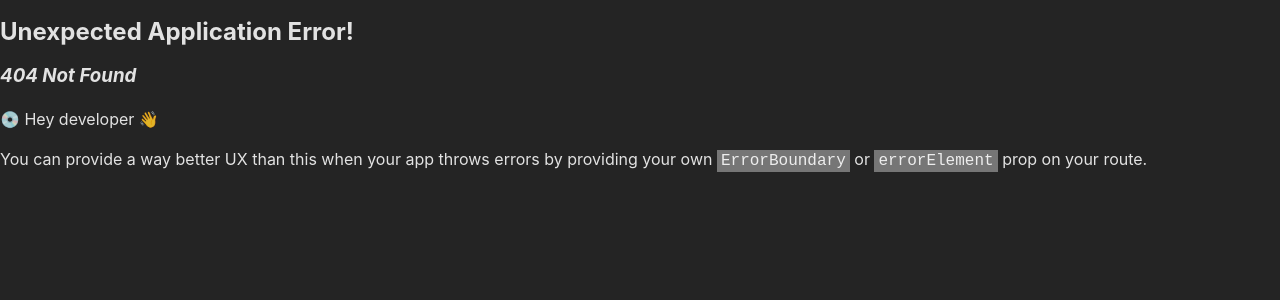
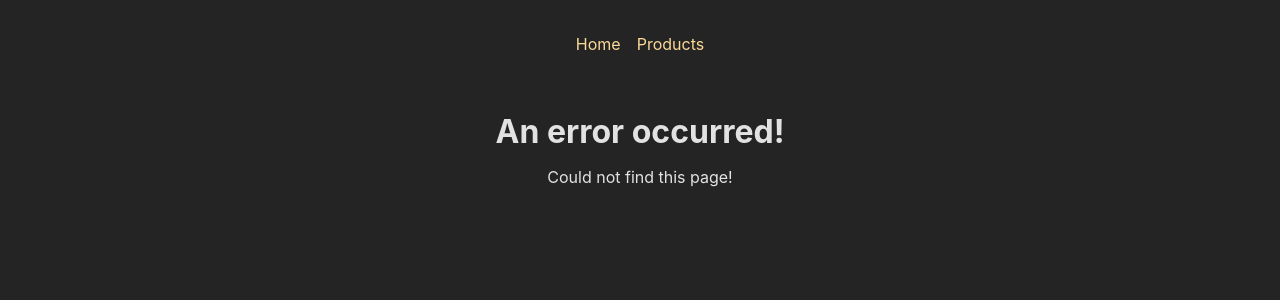
Before and after one commit to Mr-Rajat/21_1-router-dom, a React (Create React App) app: page /products/1 in a window 1280 px wide. Before the commit this address had no page. Shown: the top 300 px of the page. Built offline with nearby package versions, Linux system fonts and the light colour scheme.

Commit message:
added error page for loading with wrong route

```diff
--- a/src/App.js
+++ b/src/App.js
@@ -8,6 +8,7 @@
 import Home from './pages/Home';
 import Products from './pages/Products';
 import RootLayout from './pages/Root';
+import ErrorPage from './pages/Error';
 
 // const routeDefinitions = createRoutesFromElements(
 //   <Route>
@@ -21,6 +22,7 @@
 const router = createBrowserRouter([
   {
     path: '/', element: <RootLayout />,
+    errorElement: <ErrorPage/>,
     children: [
       { path: '/', element: <Home /> },
       { path: '/products', element: <Products /> }
--- a/src/index.css
+++ b/src/index.css
@@ -48,3 +48,8 @@
   margin: 0;
   padding: 0;
 }
+
+main {
+  margin: 2rem auto;
+  text-align: center;
+}
--- /dev/null
+++ b/src/pages/Error.js
@@ -0,0 +1,15 @@
+import MainNavigation from "../components/MainNavigation";
+
+const ErrorPage = () => {
+    return (
+        <>
+        <MainNavigation />
+        <main>
+            <h1>An error occurred!</h1>
+            <p>Could not find this page!</p>
+        </main>
+        </>
+    )
+
+}
+export default ErrorPage;
--- a/src/pages/Root.js
+++ b/src/pages/Root.js
@@ -1,13 +1,11 @@
 import { Outlet } from "react-router-dom";
 import MainNavigation from "../components/MainNavigation";
-
-import classes from './Root.module.css';
 
 const RootLayout = () => {
     return (
         <>
             <MainNavigation />
-            <main className={classes.content}>
+            <main>
             <Outlet />
             </main>
         </>
--- a/src/pages/Root.module.css
+++ /dev/null
@@ -1,4 +0,0 @@
-.content {
-    margin: 2rem auto;
-    text-align: center;
-}
```
